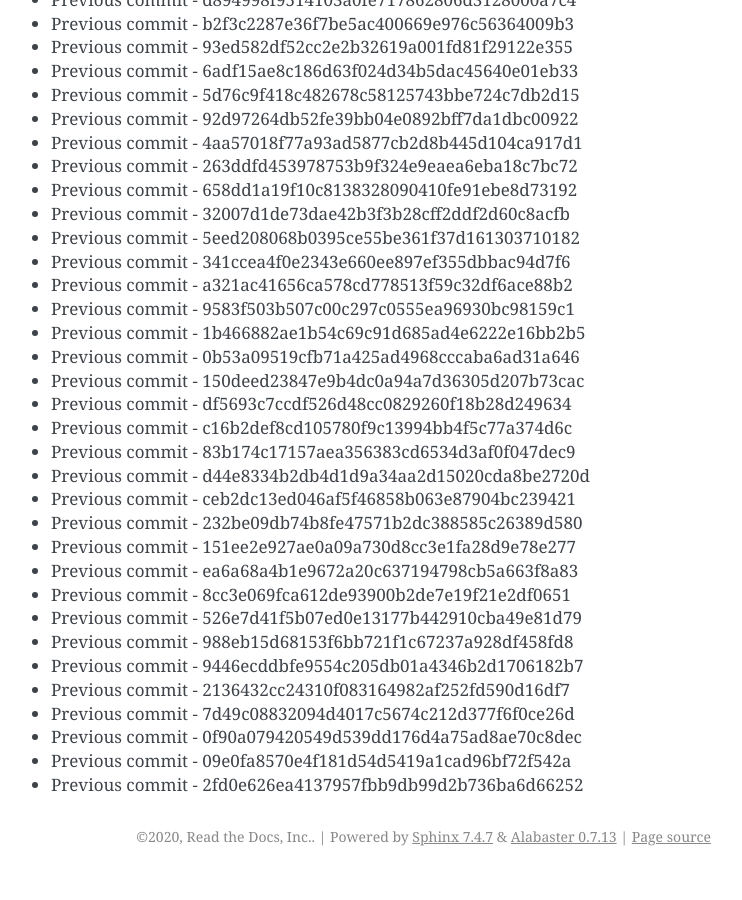
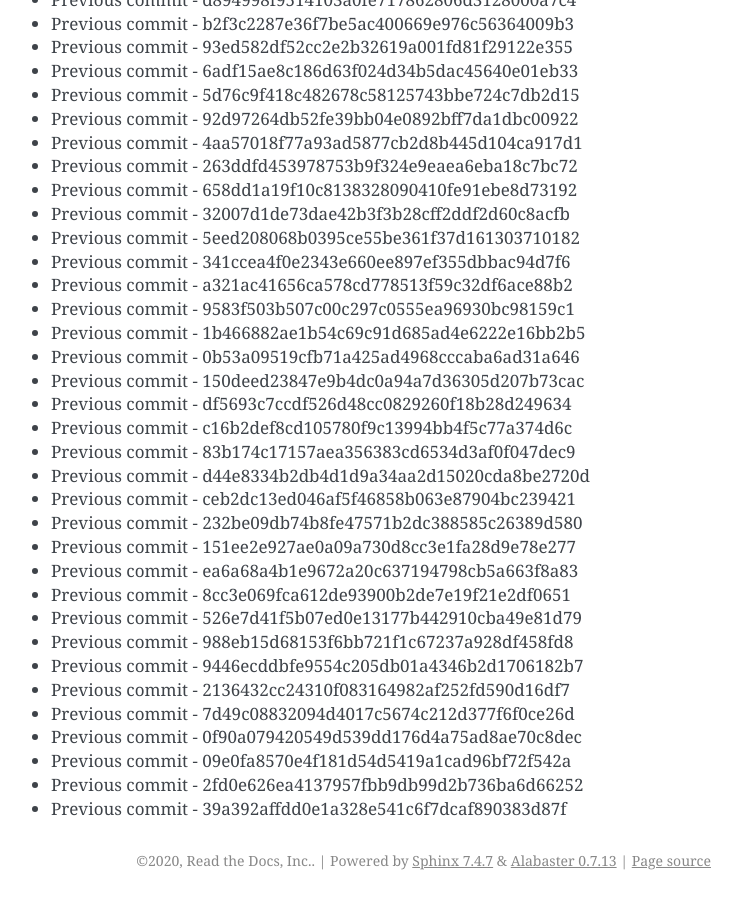
Before and after one commit to readthedocs/rtd-git-stresstest, a Sphinx documentation site: the page built from docs/updates.rst, in a window 1280 px wide and 900 px high, scrolled down 23358 px. Shown: the whole window, without its empty margins (399-1141 px from the left). Built offline with Sphinx 7.4.7, drawn with Linux system fonts in a browser that asks for light colours; before the commit the page ends 24234 px from its top, so only the background shows below that.

Commit message:
Generating commit from previous: 39a392affdd0e1a328e541c6f7dcaf890383d87f

```diff
--- a/docs/updates.rst
+++ b/docs/updates.rst
@@ -1013,3 +1013,4 @@ It can be tested for any performance characteristics.
 * Previous commit - 0f90a079420549d539dd176d4a75ad8ae70c8dec
 * Previous commit - 09e0fa8570e4f181d54d5419a1cad96bf72f542a
 * Previous commit - 2fd0e626ea4137957fbb9db99d2b736ba6d66252
+* Previous commit - 39a392affdd0e1a328e541c6f7dcaf890383d87f
```
